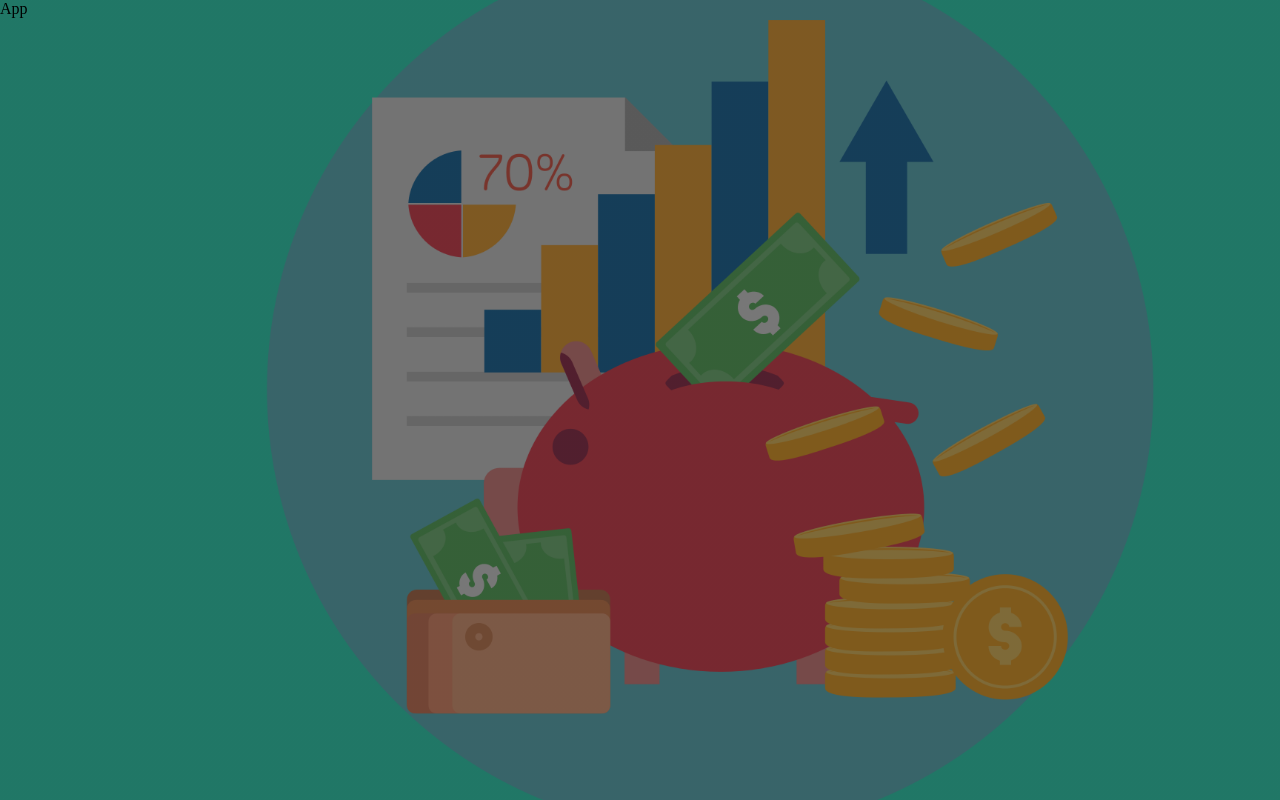
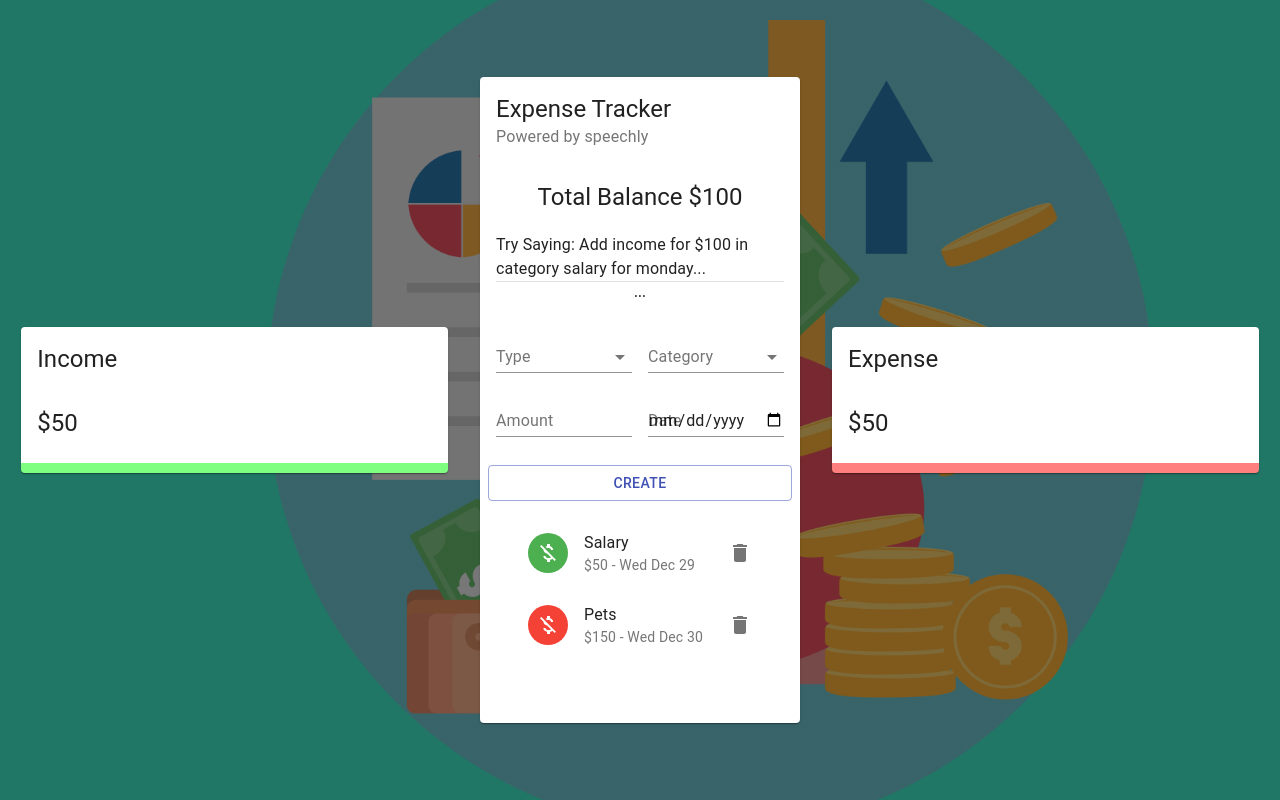
Before and after one commit to MuskanChhatrasal/expense_tracker, a React (Create React App) app: page / in a window 1280 px wide. Built offline with nearby package versions, Linux system fonts and the light colour scheme.

Commit message:
Completed the UI part

```diff
--- a/src/App.js
+++ b/src/App.js
@@ -1,9 +1,28 @@
 import React from 'react'
+import Details from './components/Details/Details'
+import Main from './components/Main/Main'
+import { Grid } from '@material-ui/core'
+
+import useStyles from './styles';
 
 const App = () => {
+  const classes = useStyles();
+
+
     return (
         <div>
-            App
+            <Grid className={classes.grid} container spacing={0} alignItems='center' justifyContent='center' style={{height: '100vh'}}>
+               <Grid item xs={12} sm={4}>
+                   <Details title="Income" />
+               </Grid>
+               <Grid item xs={12} sm={3}>
+                   <Main />
+               </Grid>
+               <Grid item xs={12} sm={4}>
+                   <Details title="Expense" />
+               </Grid>
+
+            </Grid>
         </div>
     )
 }
--- /dev/null
+++ b/src/components/Details/Details.jsx
@@ -0,0 +1,21 @@
+import React from 'react'
+import {Card, CardHeader, CardContent, Typography} from '@material-ui/core'
+import {Doughnut} from 'react-chartjs-2'
+
+import useStyles from './styles'
+
+const Details = ({title}) => {
+   const classes = useStyles();
+
+    return (
+        <Card className={title === 'Income' ? classes.income : classes.expense}>
+            <CardHeader title={title} />
+            <CardContent>
+                <Typography variant='h5'>$50</Typography>
+                {/* <Doughnut data='DATA'/> */}
+            </CardContent>
+        </Card>
+    )
+}
+
+export default Details
--- /dev/null
+++ b/src/components/Details/styles.js
@@ -0,0 +1,10 @@
+import { makeStyles } from "@material-ui/core";
+
+export default makeStyles(()=>({
+    income: {
+        borderBottom: '10px solid rgba(0,255,0,0.5)',
+    },
+    expense: {
+        borderBottom: '10px solid rgba(255,0,0,0.5)',
+    }
+}))
--- /dev/null
+++ b/src/components/Main/Form/Form.jsx
@@ -0,0 +1,45 @@
+import React from 'react'
+import { TextField, Typography, Grid, Button, FormControl, InputLabel, Select, MenuItem } from '@material-ui/core'
+
+import useStyles from './styles'
+
+const Form = () => {
+    const classes = useStyles();
+
+    return (
+        <Grid container spacing={2}>
+           <Grid item xs={12}>
+               <Typography align='center' variant='subtitle2' gutterBottom>
+                   ...
+               </Typography>
+           </Grid>
+               <Grid item xs={6}>
+                   <FormControl fullWidth>
+                       <InputLabel>Type</InputLabel>
+                       <Select>
+                           <MenuItem value="Income">Income</MenuItem>
+                           <MenuItem value="Expense">Expense</MenuItem>
+                       </Select>
+                   </FormControl>
+               </Grid>
+               <Grid item xs={6}>
+                   <FormControl fullWidth>
+                        <InputLabel>Category</InputLabel>
+                        <Select>
+                            <MenuItem value="business">Business</MenuItem>
+                            <MenuItem value="salary">Salary</MenuItem>
+                        </Select>
+                   </FormControl>
+               </Grid>
+               <Grid item xs={6}>
+                   <TextField type='number' label='Amount' fullwidth />
+               </Grid>
+               <Grid item xs={6}>
+                   <TextField type='date' label='Date' fullWidth />
+               </Grid>
+               <Button className={classes.button} variant='outlined' color='primary' fullWidth>Create</Button>
+        </Grid>
+    )
+}
+
+export default Form
--- /dev/null
+++ b/src/components/Main/Form/styles.js
@@ -0,0 +1,12 @@
+import { makeStyles } from '@material-ui/core/styles';
+
+export default makeStyles(() => ({
+  radioGroup: {
+    display: 'flex',
+    justifyContent: 'center',
+    marginBottom: '-10px',
+  },
+  button: {
+    marginTop: '20px',
+  },
+}));
--- /dev/null
+++ b/src/components/Main/List/List.jsx
@@ -0,0 +1,38 @@
+import React from 'react'
+import {List as MUIList, ListItem, ListItemAvatar, ListItemText, Avatar, ListItemSecondaryAction, IconButton, Slide} from '@material-ui/core';
+import {Delete, MoneyOff} from '@material-ui/icons';
+
+import useStyles from './styles'
+
+const List = () => {
+    const classes = useStyles();
+
+    const transactions = [
+        {id:1, type:"Income", category:'Salary', amount: 50, date: 'Wed Dec 29'},
+        {id:2, type:"Expense", category:'Pets', amount: 150, date: 'Wed Dec 30'},
+        {id:3, type:"Income", category:'Salary', amount: 250, date: 'Wed Dec 31'},
+    ];
+    return (
+        <MUIList dense={false} className={classes.list}>
+           {transactions.map((transaction)=>(
+               <Slide direction='down' in mountOnEnter unmountOnExit key={transaction.id}>
+                   <ListItem>
+                       <ListItemAvatar>
+                           <Avatar className={transaction.type==='Income'?classes.avatarIncome : classes.avatarExpense}>
+                              <MoneyOff />
+                           </Avatar>
+                       </ListItemAvatar>
+                       <ListItemText primary={transaction.category} secondary={`$${transaction.amount} - ${transaction.date}`} />
+                       <ListItemSecondaryAction>
+                           <IconButton edge='end' aria-label='delete'>
+                               <Delete />
+                           </IconButton>
+                       </ListItemSecondaryAction>
+                   </ListItem>
+               </Slide>
+           ))}
+        </MUIList>
+    )
+}
+
+export default List
--- /dev/null
+++ b/src/components/Main/List/styles.js
@@ -0,0 +1,17 @@
+import { makeStyles } from '@material-ui/core/styles';
+import { red, green } from '@material-ui/core/colors';
+
+export default makeStyles((theme) => ({
+  avatarIncome: {
+    color: '#fff',
+    backgroundColor: green[500],
+  },
+  avatarExpense: {
+    color: theme.palette.getContrastText(red[500]),
+    backgroundColor: red[500],
+  },
+  list: {
+    maxHeight: '150px',
+    overflow: 'auto',
+  },
+}));
--- /dev/null
+++ b/src/components/Main/Main.jsx
@@ -0,0 +1,35 @@
+import React from 'react'
+import {Card, CardHeader, CardContent, Typography, Grid, Divider} from '@material-ui/core'
+// import { mergeClasses } from '@material-ui/styles'
+
+import useStyles from './styles'
+import Form from './Form/Form';
+import List from './List/List';
+
+const Main = () => {
+    const classes = useStyles();
+
+    return (
+        <Card className={classes.root}>
+           <CardHeader title="Expense Tracker" subheader="Powered by speechly" />
+           <CardContent>
+               <Typography align='center' variant='h5'>Total Balance $100</Typography>
+               <Typography variant='subtitle1' style={{lineHeight:'1.5em', marginTop: '20px'}}>
+                  { /* Infocard */ }
+                  Try Saying: Add income for $100 in category salary for monday...
+               </Typography>
+               <Divider />
+               <Form />
+               <CardContent className='classes.cardContent'>
+                   <Grid container spacing={2}>
+                       <Grid item xs={12}>
+                            <List />
+                       </Grid>
+                   </Grid>
+               </CardContent>
+           </CardContent>
+        </Card>
+    )
+}
+
+export default Main
--- /dev/null
+++ b/src/components/Main/styles.js
@@ -0,0 +1,24 @@
+import { makeStyles } from '@material-ui/core/styles';
+
+export default makeStyles((theme) => ({
+  media: {
+    height: 0,
+    paddingTop: '56.25%', // 16:9
+  },
+  expand: {
+    transform: 'rotate(0deg)',
+    marginLeft: 'auto',
+    transition: theme.transitions.create('transform', {
+      duration: theme.transitions.duration.shortest,
+    }),
+  },
+  expandOpen: {
+    transform: 'rotate(180deg)',
+  },
+  cartContent: {
+    paddingTop: 0,
+  },
+  divider: {
+    margin: '20px 0',
+  },
+}));
--- /dev/null
+++ b/src/styles.js
@@ -0,0 +1,30 @@
+import { makeStyles } from '@material-ui/core/styles';
+
+export default makeStyles((theme) => ({
+  desktop: {
+    [theme.breakpoints.up('sm')]: {
+      display: 'none',
+    },
+  },
+  mobile: {
+    [theme.breakpoints.down('sm')]: {
+      display: 'none',
+    },
+  },
+  main: {
+    [theme.breakpoints.up('sm')]: {
+      paddingBottom: '5%',
+    },
+  },
+  last: {
+    [theme.breakpoints.down('sm')]: {
+      marginBottom: theme.spacing(3),
+      paddingBottom: '200px',
+    },
+  },
+  grid: {
+    '& > *': {
+      margin: theme.spacing(2),
+    },
+  },
+}));
```
